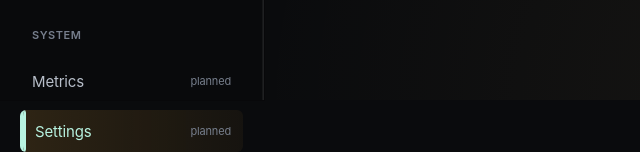
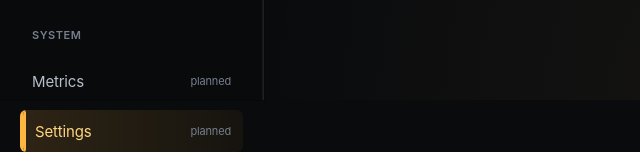
Before and after one commit to MadhavendraPandey/Trend_Intelligence_System, a FastAPI app: page /settings in a window 1280 px wide. Shown: the part 700-852 px from the top of the page, without its empty margins (0-640 px from the left). Run offline with FastAPI, Linux system fonts and the light colour scheme.

Commit message:
feat: introduce premium saffron accent system with reusable CSS variables
Co-authored-by: aider (ollama/qwen3-coder:30b-a3b-q4_K_M) <aider@aider.chat>

```diff
--- a/website/static/css/components.css
+++ b/website/static/css/components.css
@@ -140,7 +140,8 @@
 }
 
 .searchbar input:focus {
-  border-color: rgba(139, 215, 196, 0.48);
+  border-color: var(--saffron-strong);
+  box-shadow: 0 0 0 3px rgba(255, 183, 64, 0.2);
 }
 
 .searchbar button,
--- a/website/static/css/layout.css
+++ b/website/static/css/layout.css
@@ -94,8 +94,8 @@
 
 .nav-item.active {
   background: linear-gradient(90deg, rgba(255, 183, 64, 0.15) 0%, rgba(255, 183, 64, 0.05) 100%);
-  color: var(--accent-strong);
-  border-left: 3px solid var(--accent-strong);
+  color: var(--saffron-strong);
+  border-left: 3px solid var(--saffron);
 }
 
 .nav-item.active::before {
@@ -105,7 +105,7 @@
   top: 0;
   bottom: 0;
   width: 3px;
-  background: var(--accent-strong);
+  background: var(--saffron);
   border-radius: 0 3px 3px 0;
 }
 
--- a/website/static/css/tokens.css
+++ b/website/static/css/tokens.css
@@ -12,9 +12,9 @@
   --text-muted: #777f8d;
   --accent: #8bd7c4;
   --accent-strong: #b8f3e0;
-  --warning: #f2c97d;
-  --danger: #f08a8a;
-  --success: #92d99b;
+  --saffron: #ffb740; /* Premium saffron accent */
+  --saffron-strong: #ffd580; /* Lighter saffron for hover/focus */
+  --saffron-muted: #ff9800; /* Saffron for active states */
   --shadow: 0 18px 48px rgba(0, 0, 0, 0.34);
   --font: Inter, ui-sans-serif, system-ui, -apple-system, BlinkMacSystemFont, "Segoe UI", sans-serif;
   --mono: "SFMono-Regular", Consolas, "Liberation Mono", monospace;
```
